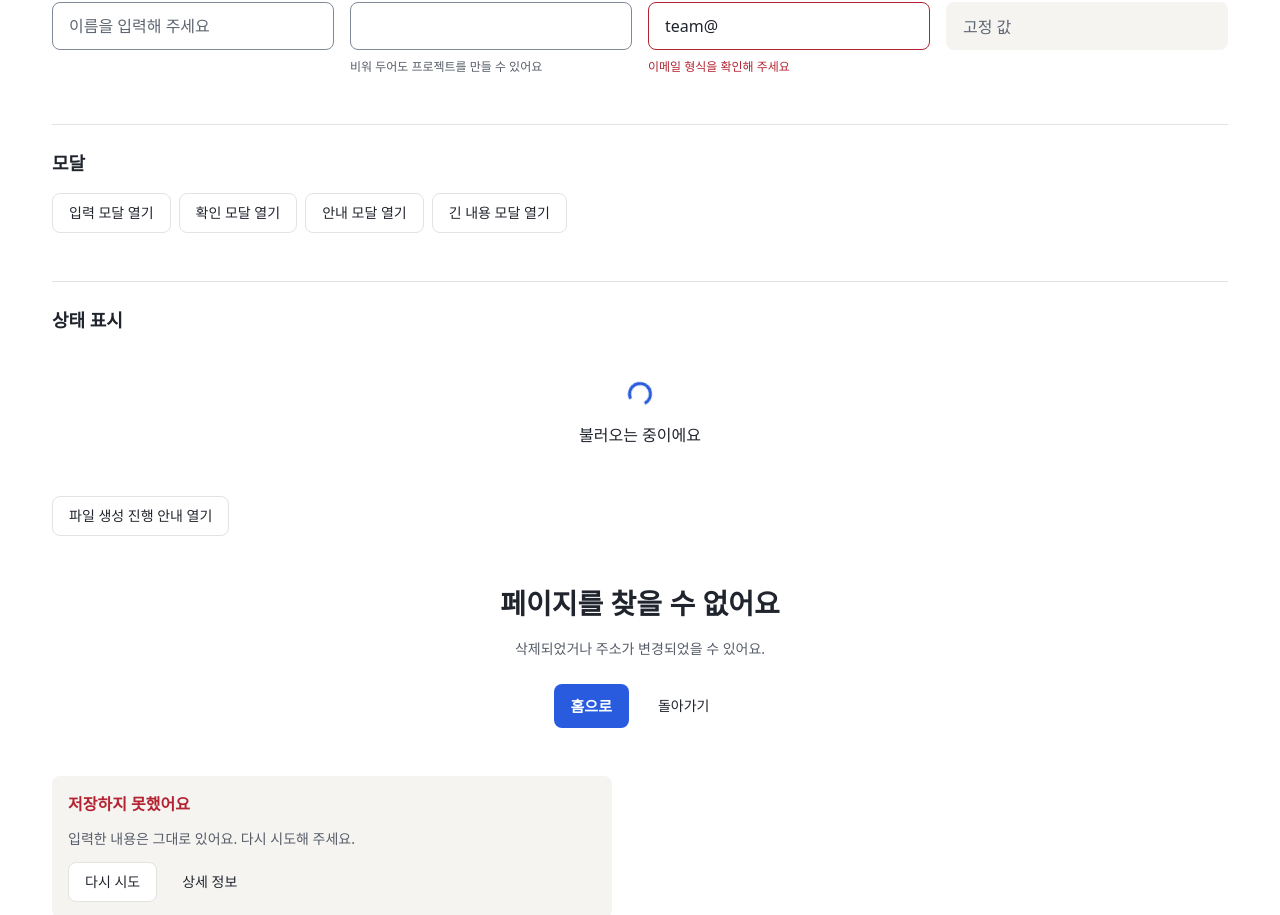
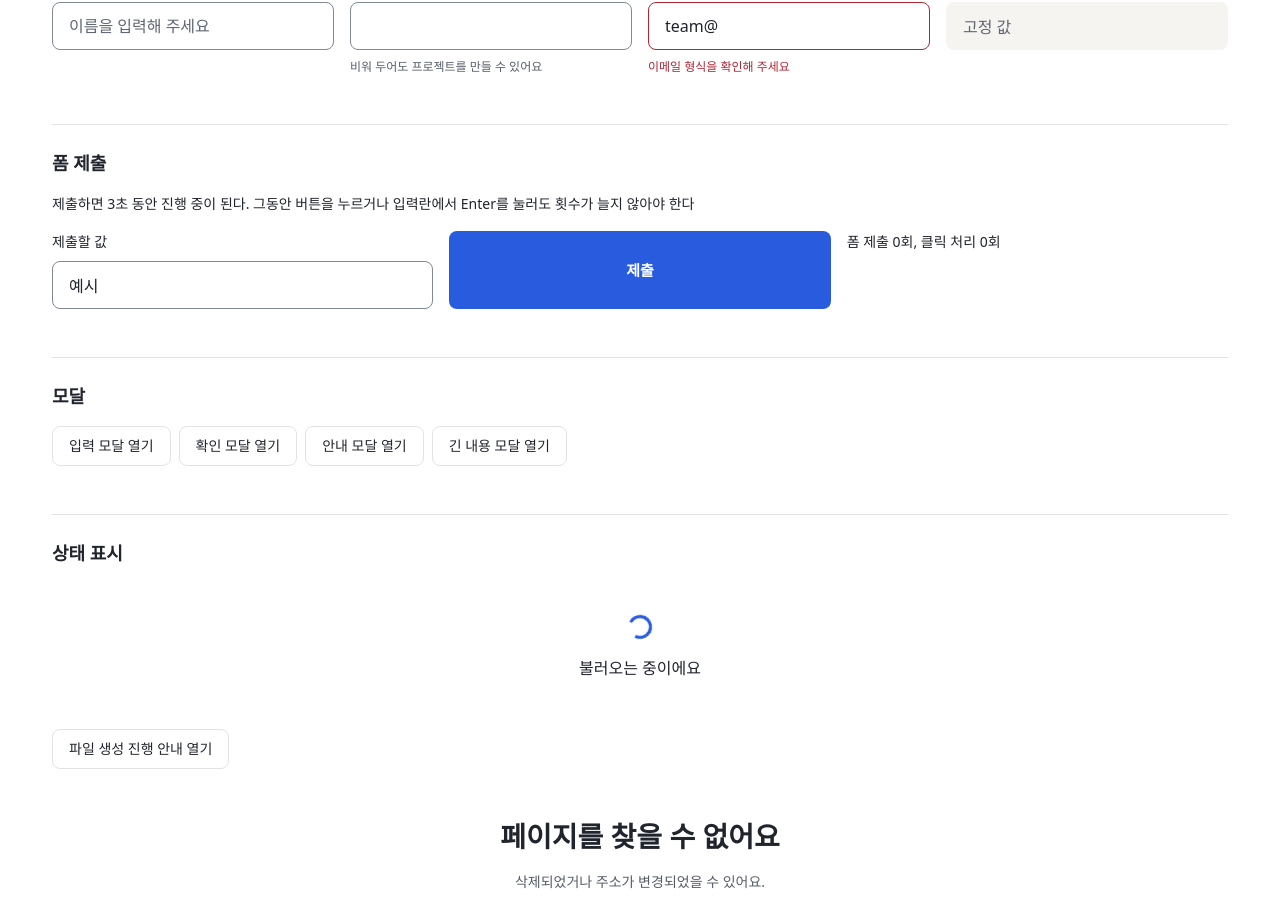
Before and after one commit to TeampleSpace/TeampleSpace-Frontend, a React (Vite) app: page /dev/ui in a window 1280 px wide. Shown: the part 1220-2135 px from the top of the page. Built offline with nearby package versions, Linux system fonts and the light colour scheme.

Commit message:
feat/#26: 폼 제출 확인 예시와 확인 기록 구현
공통 UI 확인 화면에 폼 제출 예시를 두고 수정 전후 결과를 디자인 기록에 적었다

```diff
--- a/src/pages/dev/UiCatalog.tsx
+++ b/src/pages/dev/UiCatalog.tsx
@@ -50,6 +50,9 @@ type ModalKind = 'progress' | 'form' | 'confirm' | 'notice' | 'long'
 export default function UiCatalog() {
   const [modal, setModal] = useState<ModalKind | null>(null)
   const [saving, setSaving] = useState(false)
+  const [submitting, setSubmitting] = useState(false)
+  const [submits, setSubmits] = useState(0)
+  const [clicks, setClicks] = useState(0)
   const close = () => setModal(null)
 
   return (
@@ -125,6 +128,35 @@ export default function UiCatalog() {
           />
           <Field label="수정할 수 없는 값" defaultValue="고정 값" disabled />
         </div>
+      </section>
+
+      <section className={styles.section}>
+        <h2>폼 제출</h2>
+        <p>
+          제출하면 3초 동안 진행 중이 된다. 그동안 버튼을 누르거나 입력란에서 Enter를 눌러도
+          횟수가 늘지 않아야 한다
+        </p>
+        <form
+          className={styles.fields}
+          onSubmit={(event) => {
+            event.preventDefault()
+            setSubmits((count) => count + 1)
+            setSubmitting(true)
+            setTimeout(() => setSubmitting(false), 3000)
+          }}
+        >
+          <Field label="제출할 값" defaultValue="예시" />
+          <Button
+            type="submit"
+            loading={submitting}
+            onClick={() => setClicks((count) => count + 1)}
+          >
+            {submitting ? '제출 중' : '제출'}
+          </Button>
+          <p role="status">
+            폼 제출 {submits}회, 클릭 처리 {clicks}회
+          </p>
+        </form>
       </section>
 
       <section className={styles.section}>
```
Also changed, not shown: 1 other file (tests, documents, lock files or other folders).
